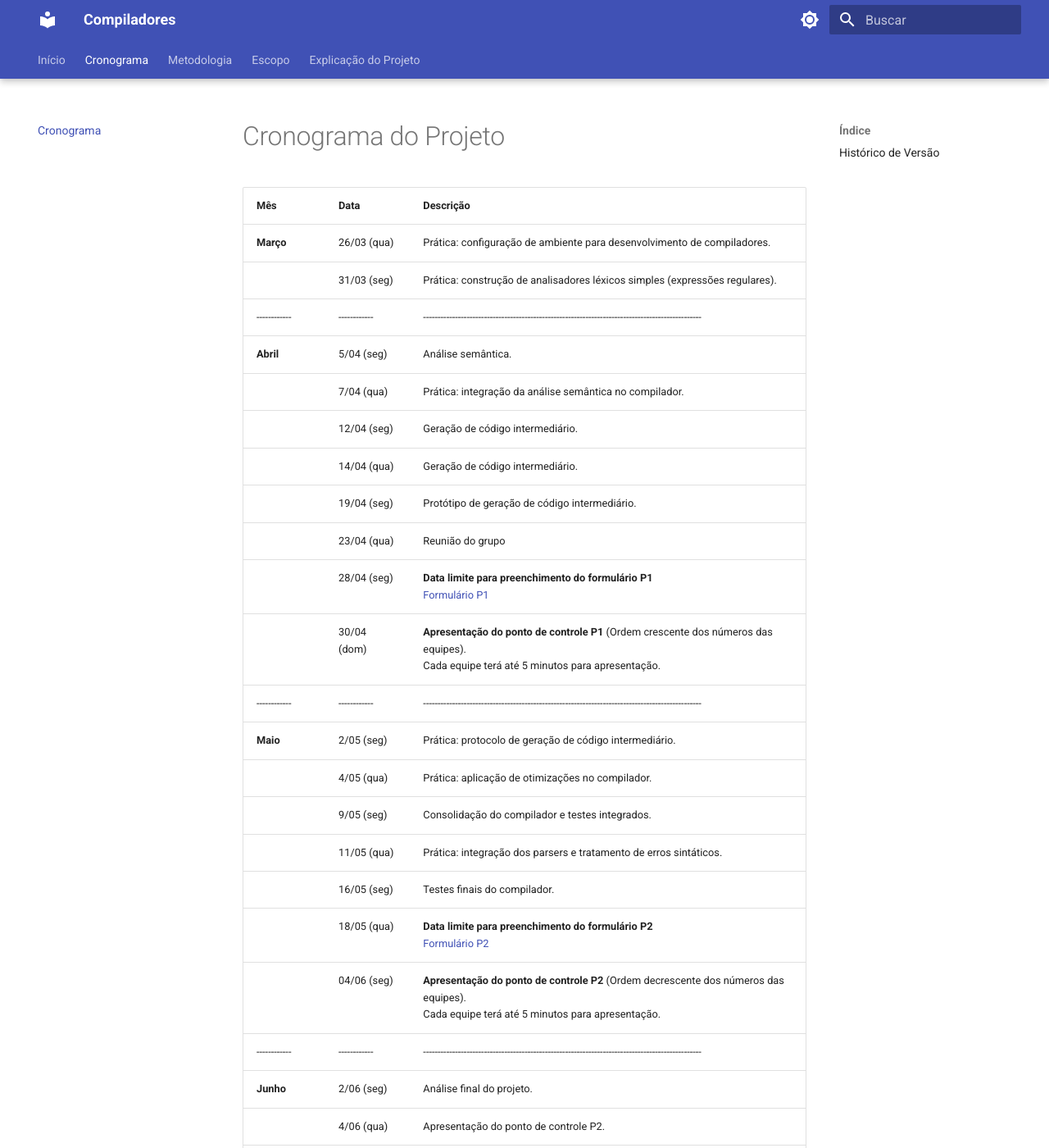
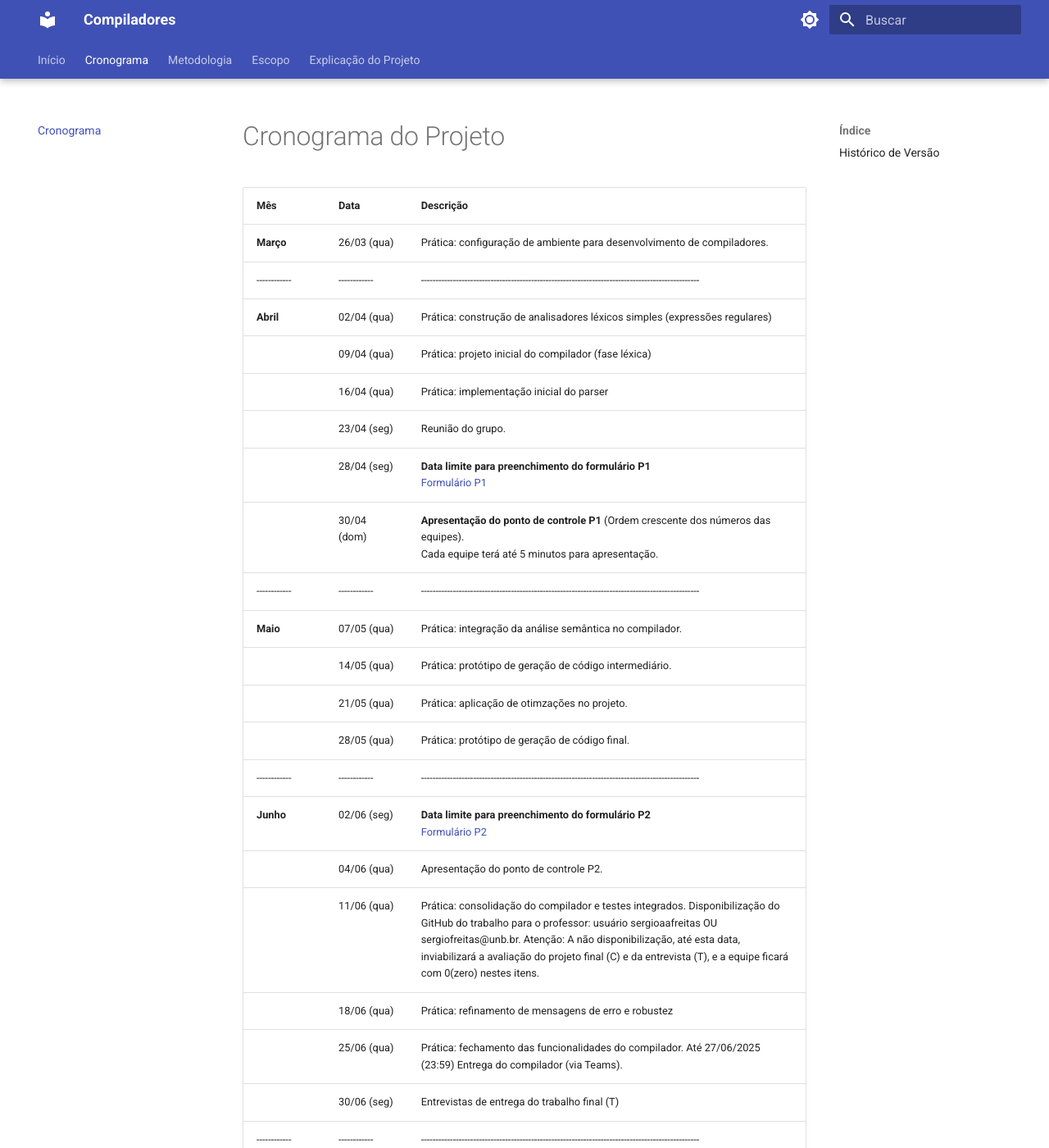
Before and after one commit to Frans6/Trab_Compiladores, an MkDocs documentation site: the page built from docs/cronograma.md, in a window 1280 px wide and 1400 px high. Shown: the whole window at 82% size. Built offline with MkDocs 1.6.1 and Material for MkDocs 9.7.7, drawn with Linux system fonts in a browser that asks for light colours; some of the changed text lies outside the part shown.

Commit message:
atualiza cronograma

```diff
--- a/docs/cronograma.md
+++ b/docs/cronograma.md
@@ -3,36 +3,32 @@
 | **Mês**    | **Data**   | **Descrição**                                                                                  |
 |------------|------------|------------------------------------------------------------------------------------------------|
 |       **Março**     | 26/03 (qua)  | Prática: configuração de ambiente para desenvolvimento de compiladores.                        |
-|            | 31/03 (seg)  | Prática: construção de analisadores léxicos simples (expressões regulares).                    |
 |------------|------------|------------------------------------------------------------------------------------------------|
-| **Abril**  | 5/04 (seg)   | Análise semântica.                                                                            |
-|            | 7/04 (qua)   | Prática: integração da análise semântica no compilador.                                        |
-|            | 12/04 (seg)  | Geração de código intermediário.                                                              |
-|            | 14/04 (qua)  | Geração de código intermediário.                                                              |
-|            | 19/04 (seg)  | Protótipo de geração de código intermediário.                                                  |
-|            | 23/04 (qua)  | Reunião do grupo                                                |
+| **Abril**  | 02/04 (qua)   | Prática: construção de analisadores léxicos simples (expressões regulares)                                                                         |
+|            | 09/04 (qua)   | Prática: projeto inicial do compilador (fase léxica)                                                            |
+|            | 16/04 (qua)  | Prática: implementação inicial do parser                                               |
+|            | 23/04 (seg)  | Reunião do grupo.                                                                              |
 |            | 28/04 (seg)  | **Data limite para preenchimento do formulário P1** <br> [Formulário P1](https://forms.office.com/r/MyKh4HiAAu) |
 |            | 30/04 (dom)  | **Apresentação do ponto de controle P1** (Ordem crescente dos números das equipes). <br> Cada equipe terá até 5 minutos para apresentação. |
 |------------|------------|------------------------------------------------------------------------------------------------|
-| **Maio**   | 2/05 (seg)   | Prática: protocolo de geração de código intermediário.                                         |
-|            | 4/05 (qua)   | Prática: aplicação de otimizações no compilador.                                                |
-|            | 9/05 (seg)   | Consolidação do compilador e testes integrados.                                                |
-|            | 11/05 (qua)  | Prática: integração dos parsers e tratamento de erros sintáticos.                             |
-|            | 16/05 (seg)  | Testes finais do compilador.                                                                   |
-|            | 18/05 (qua)  | **Data limite para preenchimento do formulário P2** <br> [Formulário P2](https://forms.office.com/r/gNG6Eb7e71) |
-|            | 04/06 (seg)  | **Apresentação do ponto de controle P2** (Ordem decrescente dos números das equipes). <br> Cada equipe terá até 5 minutos para apresentação. |
+| **Maio**   | 07/05 (qua)   | Prática: integração da análise semântica no compilador.                                         |
+|            | 14/05 (qua)  | Prática: protótipo de geração de código  intermediário.        |
+|            | 21/05 (qua)  | Prática: aplicação de otimzações no projeto. |
+|            | 28/05 (qua)  | Prática: protótipo de geração de código final. |
 |------------|------------|------------------------------------------------------------------------------------------------|
-| **Junho**  | 2/06 (seg)   | Análise final do projeto.                                                                      |
-|            | 4/06 (qua)   | Apresentação do ponto de controle P2.                                                          |
-|            | 9/06 (seg)   | Consolidação do compilador e testes integrados.                                                |
-|            | 16/06 (qua)  | **Entrega final do compilador** (Até 27/06/2025, 23:59 via Teams)                             |
+| **Junho**  | 02/06 (seg)   | **Data limite para preenchimento do formulário P2** <br> [Formulário P2](https://forms.office.com/r/gNG6Eb7e71)                                                                      |
+|            | 04/06 (qua)   | Apresentação do ponto de controle P2.                                                          |
+|            | 11/06 (qua)  | Prática: consolidação do compilador e testes integrados. Disponibilização do GitHub do trabalho para o professor: usuário sergioaafreitas OU sergiofreitas@unb.br. Atenção: A não disponibilização, até esta data, inviabilizará a avaliação do projeto final (C) e da entrevista (T), e a equipe ficará com 0(zero) nestes itens.  |
+|            | 18/06 (qua)   | Prática: refinamento de mensagens de erro e robustez                                                        |
+|            | 25/06 (qua)   |Prática: fechamento das funcionalidades do compilador. Até 27/06/2025 (23:59) Entrega do compilador (via Teams).  |
+|            | 30/06 (seg)   |Entrevistas de entrega do trabalho final (T)                                                      |
 |------------|------------|------------------------------------------------------------------------------------------------|
-| **Julho**  | 30/06 (seg)  | Entrevistas de defesa do trabalho final.                                                      |
----
+| **Julho**  | 02/06 (qua)  | Entrevistas de defesa do trabalho final.                                                      |
+
 
 ## Histórico de Versão
 
 | Versão | Data          | Descrição                          | Autor(es)     |
 | ------ | ------------- | ---------------------------------- | ------------- |
-| `0.1`  |  27/04/2025 |  Criação do GitPages do grupo | Jefferson |
-| `X.X`  |  XX/XX/XXXX |  -- | -- |
+| `0.1`  |  27/04/2025 |  Documentação de cronograma | Breno Yuri |
+| `0.2`  |  28/04/2025 |  Correções | Breno Yuri |
```
